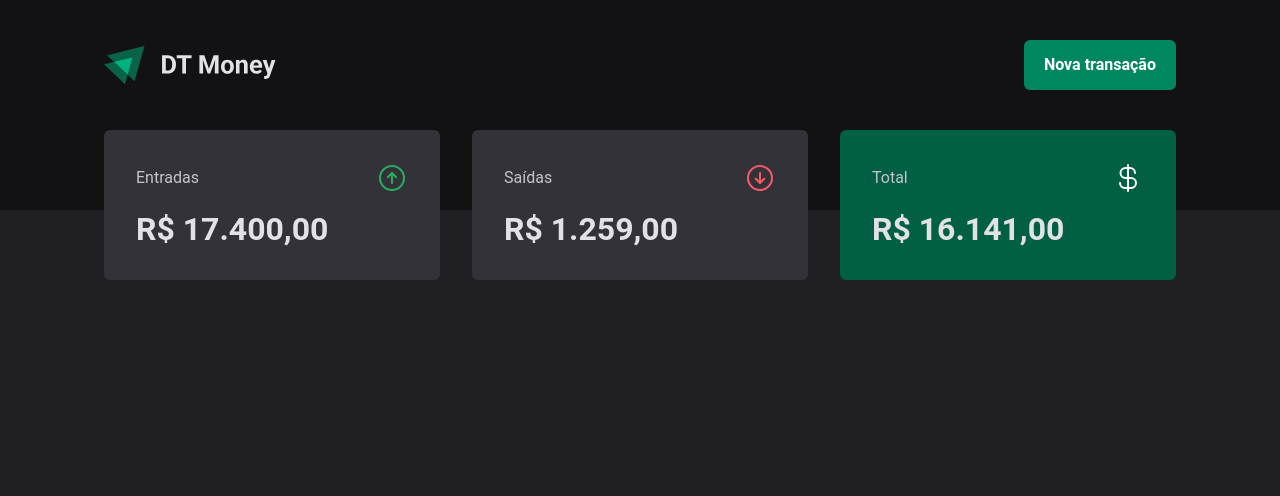
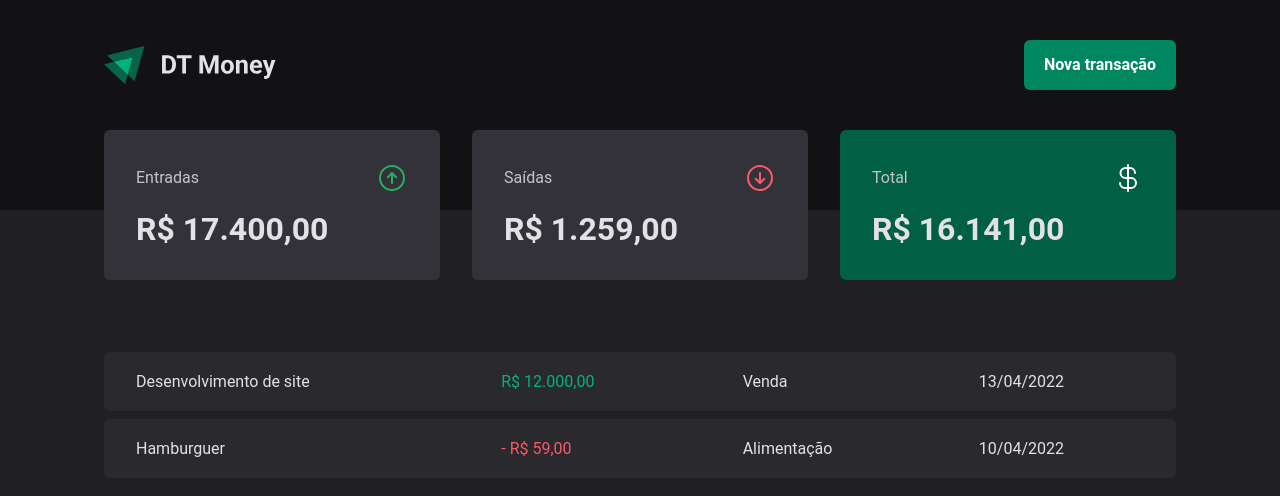
Before and after one commit to guirecordon/03-dt-money, a React app: page / in a window 1280 px wide. Shown: the top 496 px of the page. Built offline with nearby package versions, Linux system fonts and the light colour scheme; the HTML template or start-up script is replaced by a standard one.

Commit message:
Add transactions table

```diff
--- a/src/pages/Transactions/index.tsx
+++ b/src/pages/Transactions/index.tsx
@@ -1,9 +1,30 @@
 import { Header } from "../../components/Header";
 import { Summary } from "../../components/Summary";
+import { PriceHighlight, TransactionsContainer, TransactionsTable } from "./styles";
 
 export function Transactions() {
   return <div>
     <Header />
     <Summary />
+
+    <TransactionsContainer>
+      <TransactionsTable>
+        <tbody>
+          <tr>
+            <td>Desenvolvimento de site</td>
+            <td><PriceHighlight variant="income">R$ 12.000,00</PriceHighlight></td>
+            <td>Venda</td>
+            <td>13/04/2022</td>
+          </tr>
+
+          <tr>
+            <td>Hamburguer</td>
+            <td><PriceHighlight variant="expense">- R$ 59,00</PriceHighlight></td>
+            <td>Alimentação</td>
+            <td>10/04/2022</td>
+          </tr>
+        </tbody>
+      </TransactionsTable>
+    </TransactionsContainer>
   </div>
 }
--- a/src/pages/Transactions/styles.ts
+++ b/src/pages/Transactions/styles.ts
@@ -0,0 +1,37 @@
+import styled from "styled-components";
+
+export const TransactionsContainer = styled.main`
+  width: 100%;
+  max-width: 1120px;
+  margin: 4rem auto 0;
+  padding: 0 1.5rem;
+`
+
+export const TransactionsTable = styled.table`
+  width: 100%;
+  border-collapse: separate;
+  border-spacing: 0 0.5rem;
+
+  td {
+    padding: 1.25rem 2rem;
+    background: ${props => props.theme["gray-700"]};
+
+    &:first-child {
+      border-top-left-radius: 6px;
+      border-bottom-left-radius: 6px;
+    }
+
+    &:last-child {
+      border-top-right-radius: 6px;
+      border-bottom-right-radius: 6px;
+    }
+  }
+`
+
+interface PriceHighlightProps {
+  variant: 'income' | 'expense';
+}
+
+export const PriceHighlight = styled.span<PriceHighlightProps>`
+  color: ${props => props.variant === 'income' ? props.theme["green-300"] : props.theme["red-300"]}
+`
```
